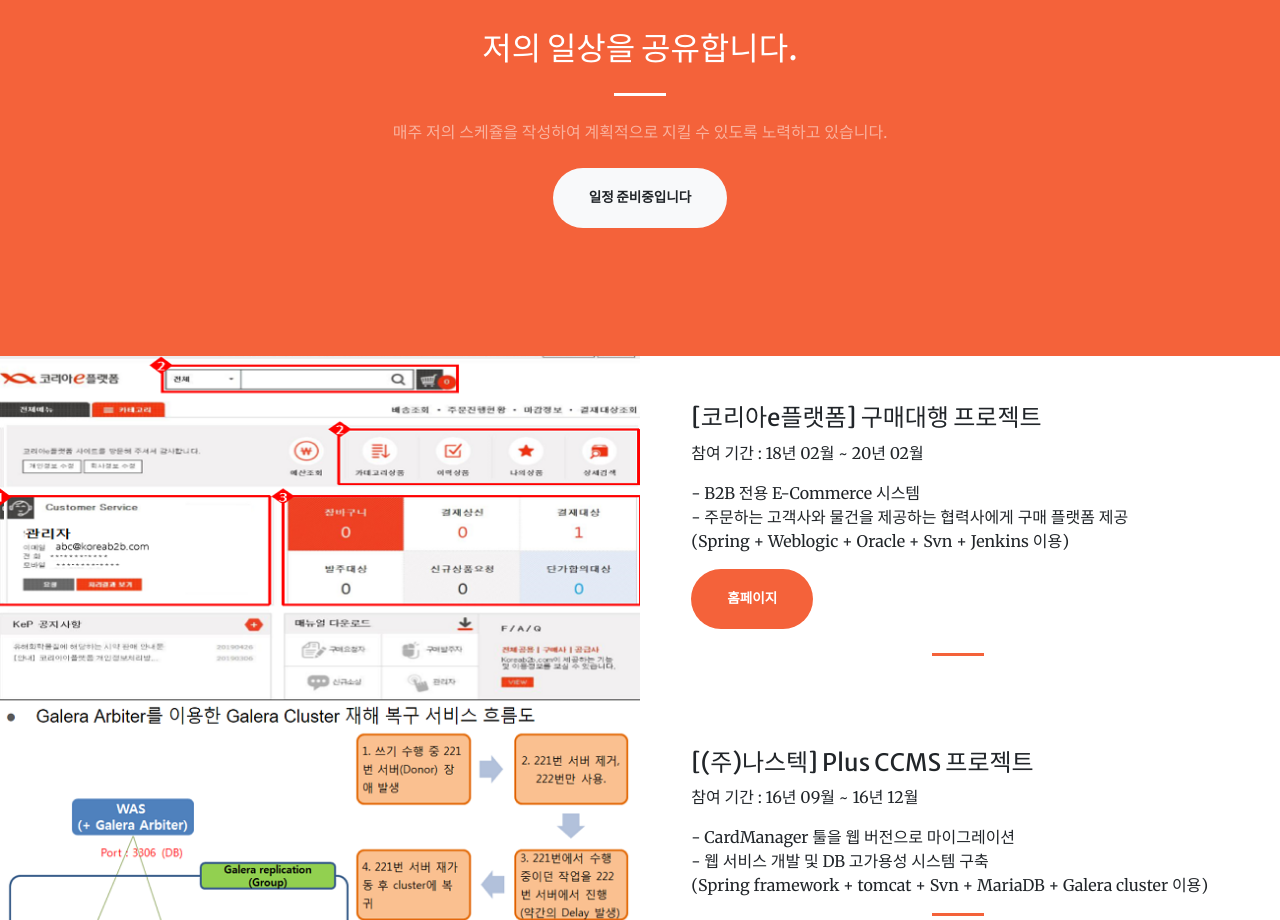
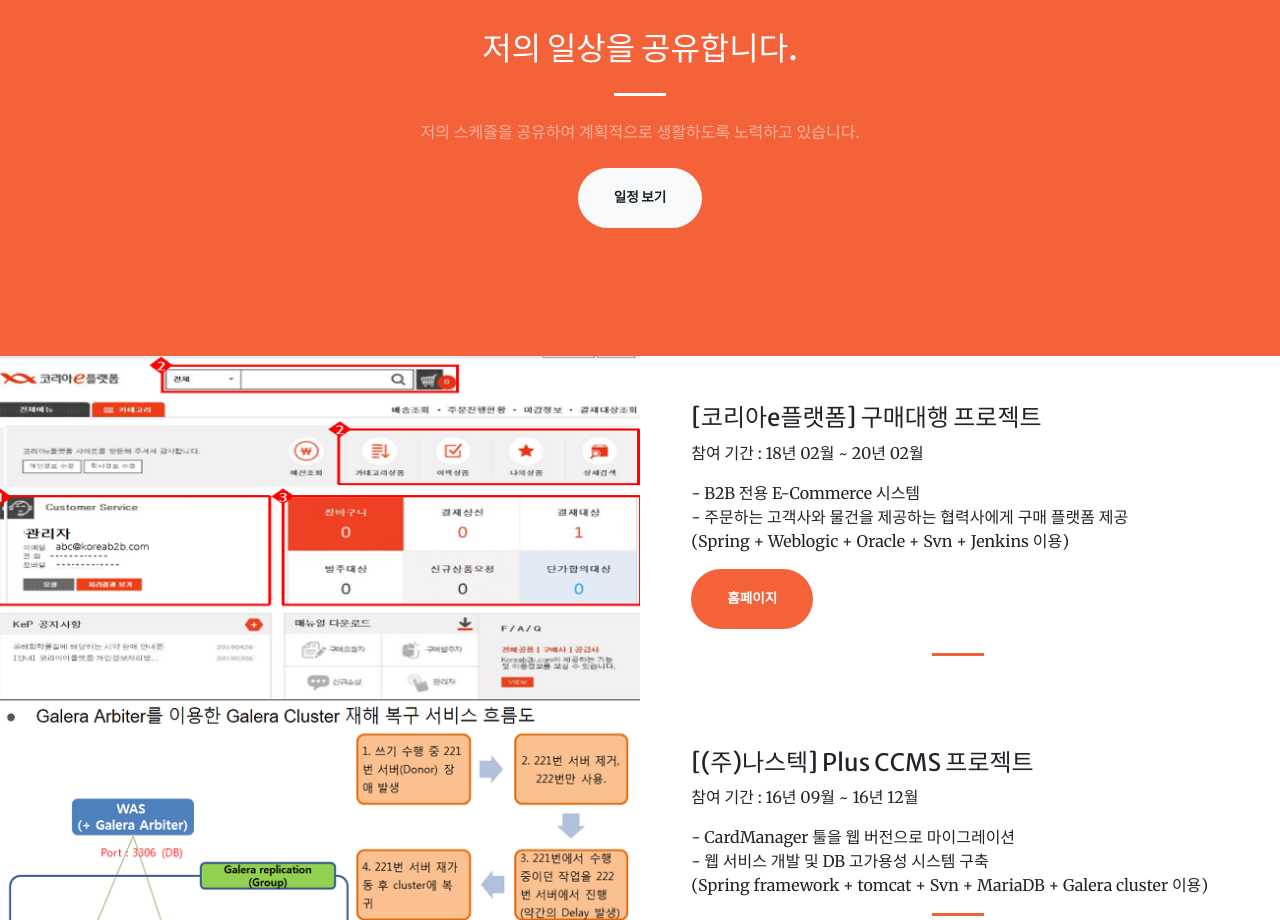
Before and after one commit to devhjj/devhjj.github.io, a website with bundled scripts: page index.html in a window 1280 px wide. Shown: the part 1560-2480 px from the top of the page. Built offline with nearby package versions, Linux system fonts and the light colour scheme.

Commit message:
schedule update

```diff
--- a/index.html
+++ b/index.html
@@ -126,8 +126,8 @@
         <div class="col-lg-8 text-center">
           <h2 class="text-white mt-0">저의 일상을 공유합니다.</h2>
           <hr class="divider light my-4">
-          <p class="text-white-50 mb-4">매주 저의 스케쥴을 작성하여 계획적으로 지킬 수 있도록 노력하고 있습니다.</p>
-          <a class="btn btn-light btn-xl js-scroll-trigger" href="#page-top">일정 준비중입니다</a>
+          <p class="text-white-50 mb-4">저의 스케쥴을 공유하여 계획적으로 생활하도록 노력하고 있습니다.</p>
+          <a class="btn btn-light btn-xl js-scroll-trigger" href="http://58.145.88.35:9999/calendar">일정 보기</a>
         </div>
       </div>
     </div>
```
